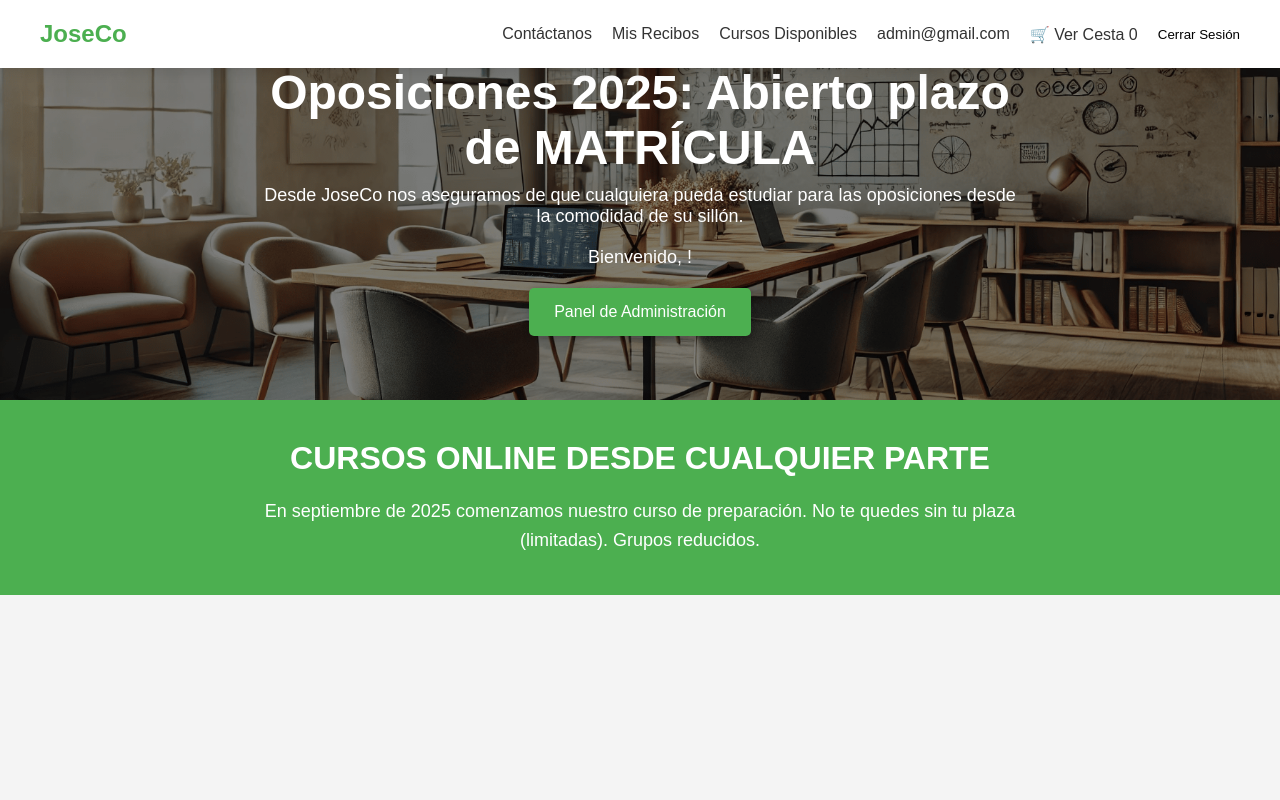
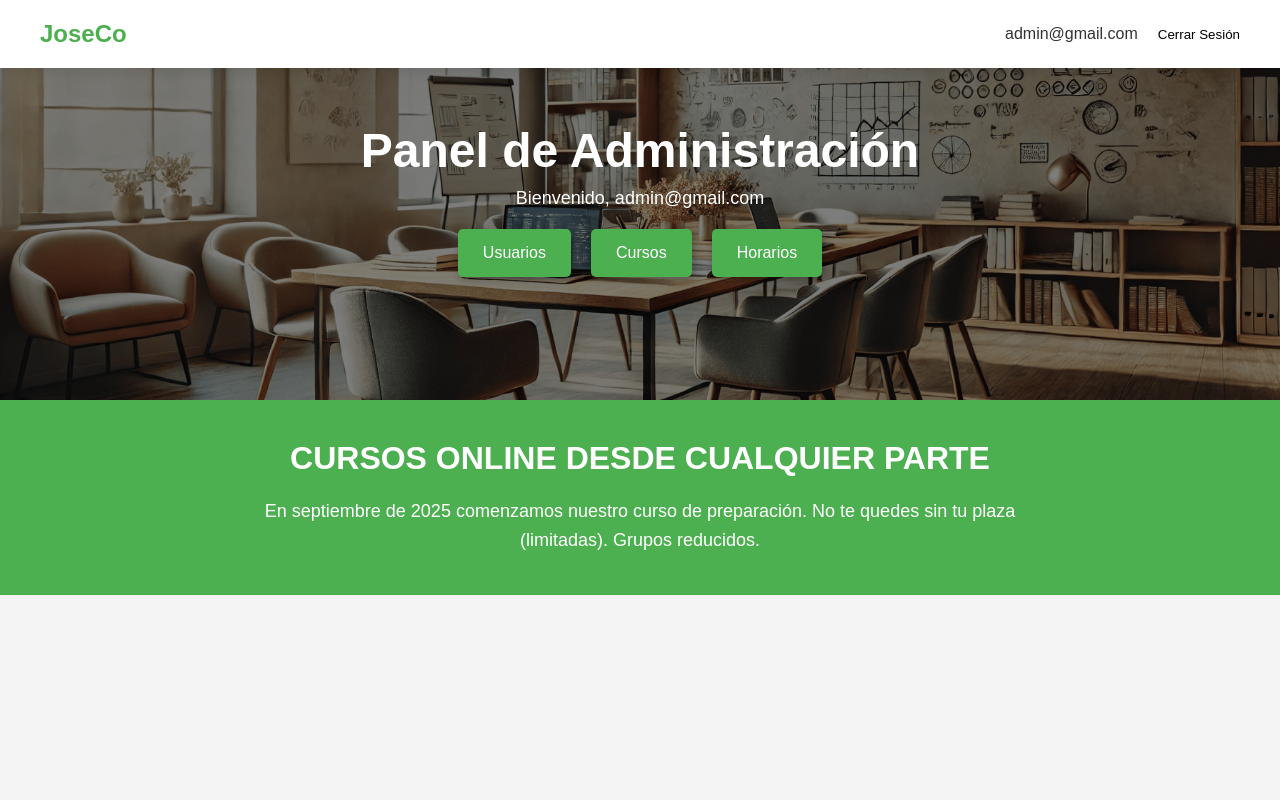
Before and after one commit to JuanAntonioMorenoMoguel/PGPI-G1.12, a Django app: page / in a window 1280 px wide. Run offline with Django 4.2, Linux system fonts and the light colour scheme; a user stored in the database is signed in; tables that the repository leaves empty hold one stand-in row (values such as "Sample post").

Commit message:
Arreglos para facilitar la movilidad

```diff
--- a/joseco/static/css/estilosbase.css
+++ b/joseco/static/css/estilosbase.css
@@ -7,6 +7,11 @@
 }
 
 /* Fondo principal */
+html {
+    height: 100%;
+    margin: 0;
+}
+
 body {
     background-color: #f4f4f4;
     color: #333;
@@ -129,3 +134,34 @@
     margin: 0 auto;
     line-height: 1.6;
 }
+
+/* Contenedor del panel */
+.admin-container {
+    text-align: center;
+    padding: 20px;
+    max-width: 600px;
+    background-color: #ffffff; /* Fondo blanco */
+    border-radius: 10px;
+    box-shadow: 0 4px 6px rgba(0, 0, 0, 0.1);
+}
+
+/* Título */
+.admin-header {
+    font-size: 2.5rem;
+    font-weight: bold;
+    margin-bottom: 20px;
+}
+
+/* Saludo */
+.admin-welcome {
+    font-size: 1.3rem;
+    color: #555;
+    margin-bottom: 30px;
+}
+
+/* Botones */
+.admin-buttons {
+    display: flex;
+    justify-content: center;
+    gap: 20px;
+}
--- a/joseco/templates/base.html
+++ b/joseco/templates/base.html
@@ -20,15 +20,15 @@
         <a href="{% url 'index' %}" class="navbar-logo no-underline">JoseCo</a>
 
         <div class="navbar-menu">
-            <a class="nav-link text-white" href="{% url 'contacto' %}">Contáctanos</a>
             {% if user.is_authenticated %}
+                {% if not user.is_staff %}
                     <a class="nav-link text-white" href="{% url 'mis_recibos' %}">Mis Recibos</a>
                     <a class="nav-link text-white" href="{% url 'lista_cursos' %}">Cursos Disponibles</a>
-            <a class="nav-link text-white" href="{% url 'perfil' %}">{{ user.email }}</a>
                     <a href="{% url 'ver_carrito' %}" class="nav-link text-white">
                         🛒 Ver Cesta <span id="carrito-cantidad">0</span>
                     </a>
-
+                {% endif %}
+                <a class="nav-link text-white" href="{% url 'perfil' %}">{{ user.email }}</a>
                 <form action="{% url 'cerrar_sesion' %}" method="post" style="display: inline;">
                     {% csrf_token %}
                     <button type="submit" class="nav-link text-white"
@@ -36,6 +36,9 @@
                         Cerrar Sesión
                     </button>
                 </form>
+            {% else %}
+                <a href="{% url 'inicio_sesion' %}" class="btn btn-secondary w-100 mt-3">Acceso</a>
+                <a class="nav-link text-white" href="{% url 'contacto' %}">Contáctanos</a>
             {% endif %}
         </div>
 
--- a/joseco/templates/index.html
+++ b/joseco/templates/index.html
@@ -10,35 +10,34 @@
     <div class="principal">
         <div class="principal-overlay"></div>
         <div class="principal-content">
-            <h1>Oposiciones 2025: Abierto plazo de MATRÍCULA</h1>
-            <p>Desde JoseCo nos aseguramos de que cualquiera pueda estudiar para las oposiciones desde la comodidad de
-                su
-                sillón.</p>
             {% if user.is_authenticated %}
-            <p>Bienvenido, {{ user.first_name }}!</p>
+                {% if user.is_superuser %}
+                        <!-- Encabezado -->
+                        <h1 class="admin-header">Panel de Administración</h1>
+                        <p class="user-welcome">Bienvenido, {{ request.user.username }}</p>
+                        <!-- Botones -->
+                        <div class="admin-buttons">
+                            <a class="button-primary" href="{% url 'admin_usuarios' %}">Usuarios</a>
+                            <a class="button-primary" href="{% url 'admin_cursos' %}">Cursos</a>
+                            <a class="button-primary" href="{% url 'admin_horarios' %}">Horarios</a>
+                        </div>
+                {% else %}
+                    <h1>Oposiciones 2025: Abierto plazo de MATRÍCULA</h1>
+                    <p class="user-welcome">Bienvenido, {{ request.user.username }}</p>
+                    <a class="button-primary" href="{% url 'lista_cursos' %}">Cursos</a>
+                {% endif %}
+            {% else %}
             {% endif %}
-
-            {% if not user.is_authenticated %}
-            <a class="button-primary" href="{% url 'registro' %}">Registro</a>
-            <a class="button-primary" href="{% url 'inicio_sesion' %}">Iniciar Sesión</a>
-            {% endif %}
-            {% if user.is_authenticated and not user.is_superuser %}
-            <a class="button-primary" href="{% url 'lista_cursos' %}">Cursos</a>
-            {% endif %}
-            {% if user.is_superuser %}
-            <a class="button-primary" href="{% url 'admin_dashboard' %}">Panel de Administración</a>
-            {% endif %}
-
         </div>
     </div>
 
     <!-- Sección de información adicional -->
-    <div class="info-section">
+    <footer class="info-section fixed-footer">
         <h2>CURSOS ONLINE DESDE CUALQUIER PARTE</h2>
         <p>
             En septiembre de 2025 comenzamos nuestro curso de preparación. No te quedes sin tu plaza (limitadas).
             Grupos reducidos.
         </p>
-    </div>
+    </footer>
 
 {% endblock content %}
--- a/joseco/templates/inicio_sesion.html
+++ b/joseco/templates/inicio_sesion.html
@@ -43,7 +43,10 @@
             {{ form.password }}
         </div>
 
-        <button type="submit" class="btn btn-primary w-100">Iniciar Sesión</button>
+        <button type="submit" class="btn btn-primary w-100">Iniciar Sesión</button><br>
+        <!--Boton para ir a registro-->
+        <p>¿Aun no tienes cuenta? Registrate.</p>
+        <a href="{% url 'registro' %}" class="btn btn-secondary w-100 mt-3">Registrarse</a>
     </form>
 </div>
 {% endblock content %}
--- a/joseco/templates/registro.html
+++ b/joseco/templates/registro.html
@@ -59,7 +59,10 @@
             {{ form.password2 }}
         </div>
 
-        <button type="submit" class="btn btn-primary w-100">Registrar</button>
+        <button type="submit" class="btn btn-primary w-100">Registrar</button><br>
+        <!--Boton para ir a inicio de sesion si tiene cuenta-->
+        <p>¿Ya tienes cuenta? Inicia sesión.</p>
+        <a href="{% url 'inicio_sesion' %}" class="btn btn-secondary w-100 mt-3">Iniciar Sesión</a>
     </form>
 </div>
 {% endblock content %}
```
Lines whose indentation alone changed are shown as unchanged.
